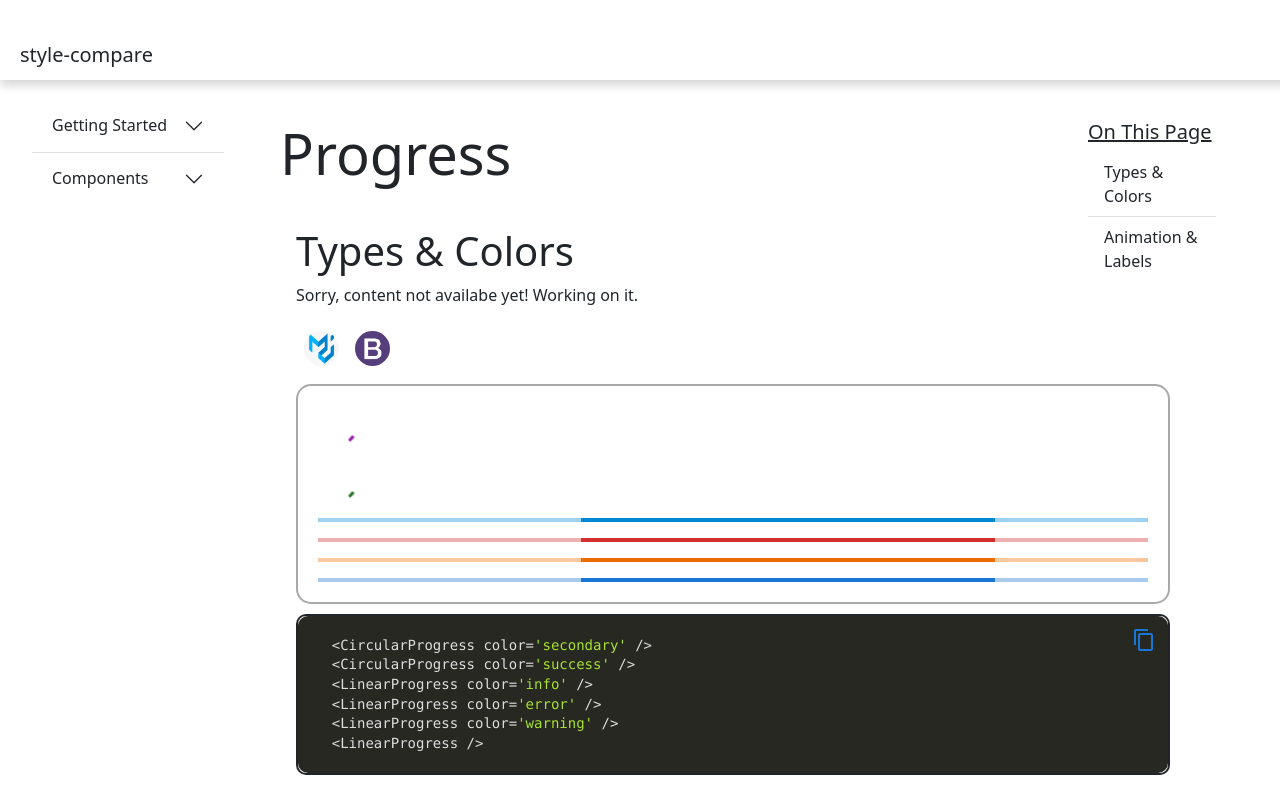
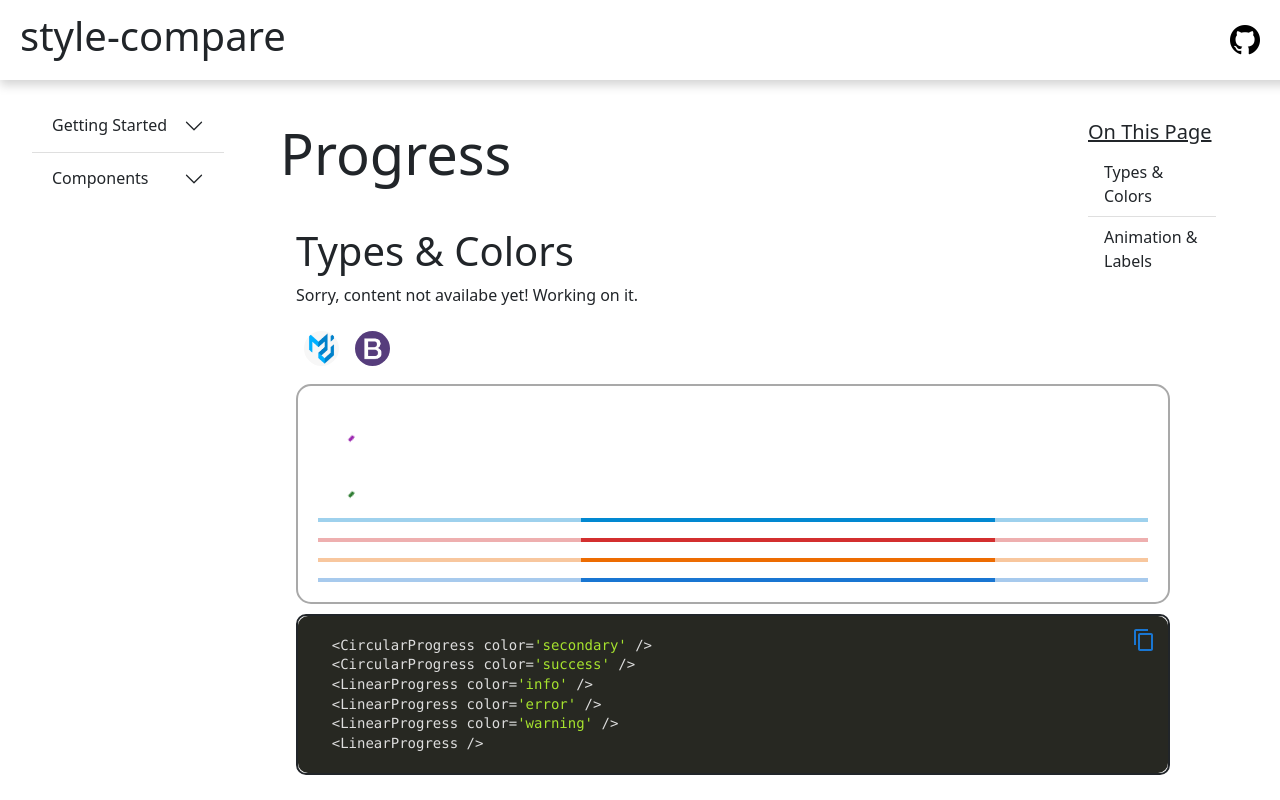
Before and after one commit to goyal-Dushi/style-compare, a React (Create React App) app: page /progress in a window 1280 px wide. Shown: the top 800 px of the page. Built offline with nearby package versions, Linux system fonts and the light colour scheme.

Commit message:
added github icon, increased font size for heading

```diff
--- a/src/components/NavHeader.jsx
+++ b/src/components/NavHeader.jsx
@@ -3,7 +3,18 @@ import styles from "./navhead.module.css";
 export default function NavHeader() {
   return (
     <nav className={styles.header}>
-      <p> {"style-compare"} </p>
+      <h1 className='display-6'> {"style-compare"} </h1>
+      <a
+        target={"_blank"}
+        href={"https://github.com/goyal-Dushi/style-compare"}
+        style={{
+          color: "black",
+          fontSize: "30px",
+        }}
+        role={"button"}
+        rel='noreferrer'>
+        <i class='bi bi-github'></i>
+      </a>
     </nav>
   );
 }
--- a/src/components/navhead.module.css
+++ b/src/components/navhead.module.css
@@ -1,6 +1,9 @@
 .header {
   position: fixed;
   top: 0;
+  display: flex;
+  align-items: center;
+  justify-content: space-between;
   height: 80px;
   background-color: white;
   padding: 40px 20px;
```
